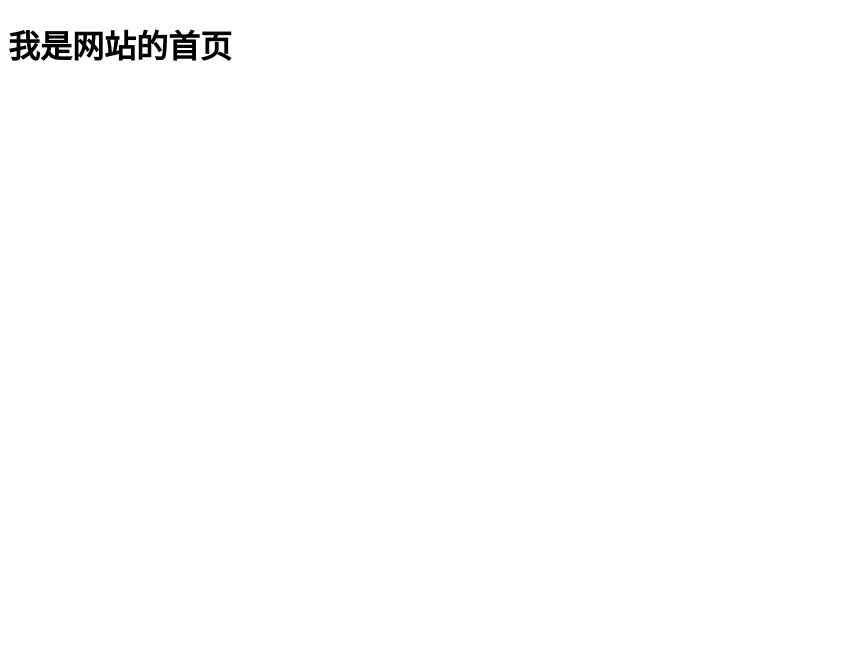
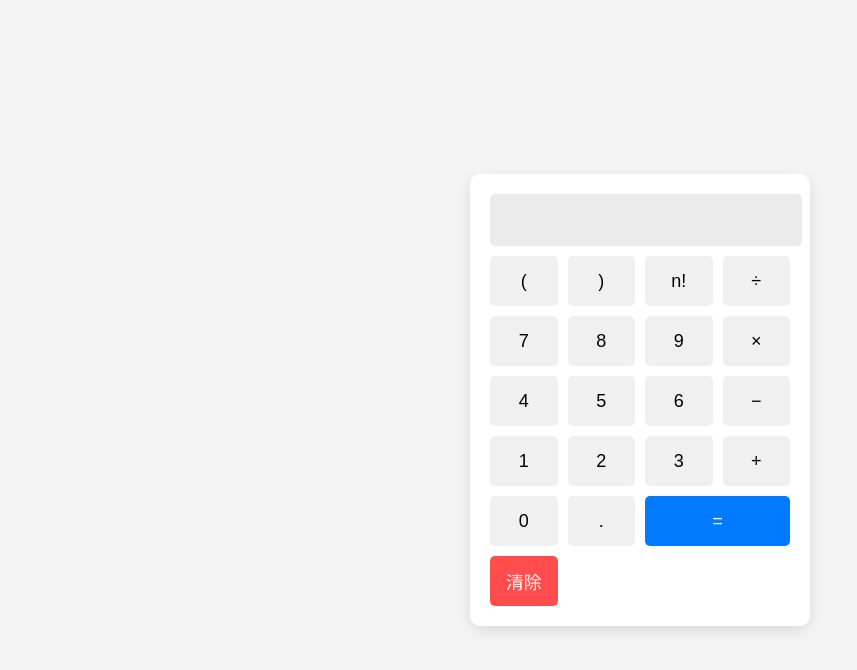
Before and after one commit to XNefertar/NetWork_Learning, a plain HTML site: page http/wwwroot/index.html in a window 1280 px wide. Shown: the whole page, without its empty margins (0-857 px from the left). Drawn offline with Linux system fonts and the light colour scheme.

Commit message:
网页版计算器（守护进程版）

```diff
--- a/http/wwwroot/index.html
+++ b/http/wwwroot/index.html
@@ -3,15 +3,138 @@
 
 <head>
     <meta charset="UTF-8">
-    <meta http-equiv="X-UA-Compatible" content="IE=edge">
     <meta name="viewport" content="width=device-width, initial-scale=1.0">
-    <title>我的首页</title>
+    <title>Styled Calculator</title>
+    <style>
+        body {
+            font-family: Arial, sans-serif;
+            background-color: #f4f4f4;
+            display: flex;
+            justify-content: center;
+            align-items: center;
+            height: 100vh;
+            margin: 0;
+        }
+
+        .calculator {
+            width: 300px;
+            background-color: white;
+            padding: 20px;
+            border-radius: 10px;
+            box-shadow: 0 5px 15px rgba(0, 0, 0, 0.1);
+        }
+
+        .calculator input {
+            width: 100%;
+            height: 50px;
+            font-size: 24px;
+            text-align: right;
+            margin-bottom: 10px;
+            padding-right: 10px;
+            border: none;
+            background-color: #eaeaea;
+            border-radius: 5px;
+        }
+
+        .buttons {
+            display: grid;
+            grid-template-columns: repeat(4, 1fr);
+            gap: 10px;
+        }
+
+        .buttons button {
+            height: 50px;
+            font-size: 18px;
+            background-color: #f0f0f0;
+            border: none;
+            border-radius: 5px;
+            cursor: pointer;
+            transition: background-color 0.3s ease;
+        }
+
+        .buttons button:hover {
+            background-color: #dcdcdc;
+        }
+
+        .buttons .equal {
+            background-color: #007bff;
+            color: white;
+            grid-column: span 2;
+        }
+
+        .buttons .equal:hover {
+            background-color: #0056b3;
+        }
+
+        .buttons .clear {
+            background-color: #ff4d4d;
+            color: white;
+        }
+
+        .buttons .clear:hover {
+            background-color: #cc0000;
+        }
+    </style>
 </head>
 
 <body>
-    <h1>我是网站的首页</h1>
-    <!-- <img src="https://img1.baidu.com/it/u=2812417321,4100104782&fm=253&fmt=auto&app=138&f=JPEG?w=500&h=750" alt="石榴花"> -->
-    <!-- <a href="http://pic1.win4000.com/wallpaper/c/5799c80de4900.jpg"></a> -->
+    <div class="calculator">
+        <input type="text" id="result" disabled>
+
+        <div class="buttons">
+            <button>(</button>
+            <button>)</button>
+            <button>n!</button>
+            <button>&divide;</button>
+
+            <button>7</button>
+            <button>8</button>
+            <button>9</button>
+            <button>&times;</button>
+
+            <button>4</button>
+            <button>5</button>
+            <button>6</button>
+            <button>&minus;</button>
+
+            <button>1</button>
+            <button>2</button>
+            <button>3</button>
+            <button>&plus;</button>
+
+            <button>0</button>
+            <button>.</button>
+            <button class="equal">=</button>
+
+            <!-- 清除键 -->
+            <button class="clear" onclick="clearResult()">清除</button>
+        </div>
+    </div>
+
+    <script>
+        // 清除结果
+        function clearResult() {
+            document.getElementById('result').value = '';
+        }
+
+        // 添加数字或操作符到结果栏
+        document.querySelectorAll('.buttons button').forEach(button => {
+            button.addEventListener('click', () => {
+                const value = button.textContent;
+                const resultField = document.getElementById('result');
+
+                if (value === "=") {
+                    try {
+                        resultField.value = eval(resultField.value.replace('×', '*').replace('÷', '/').replace('−', '-'));
+                    } catch (e) {
+                        resultField.value = "Error";
+                    }
+                } else if (value !== "清除") {
+                    resultField.value += value.replace('−', '-');
+                }
+            });
+        });
+    </script>
 </body>
 
 </html>
```
Also changed, not shown: 3 other files.
